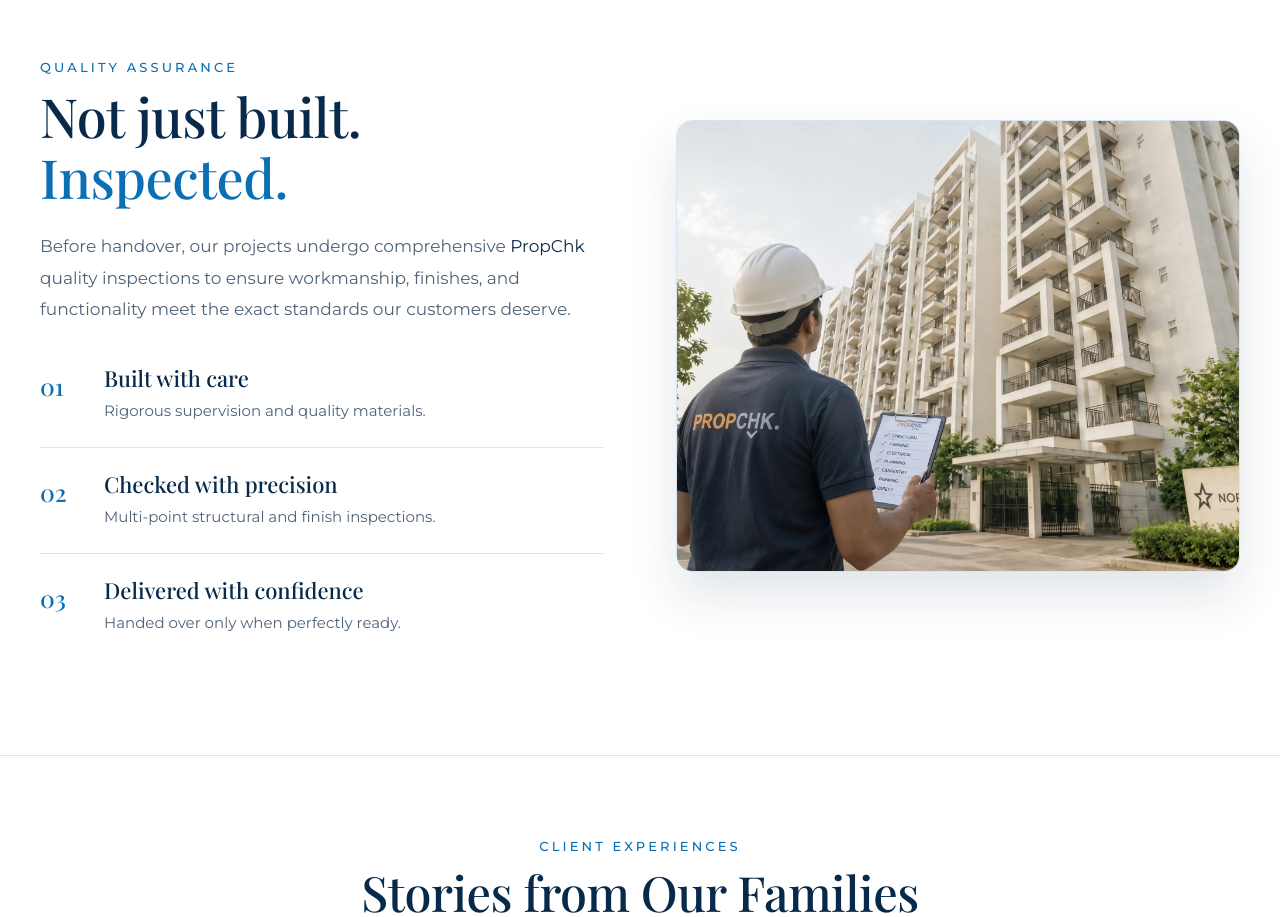
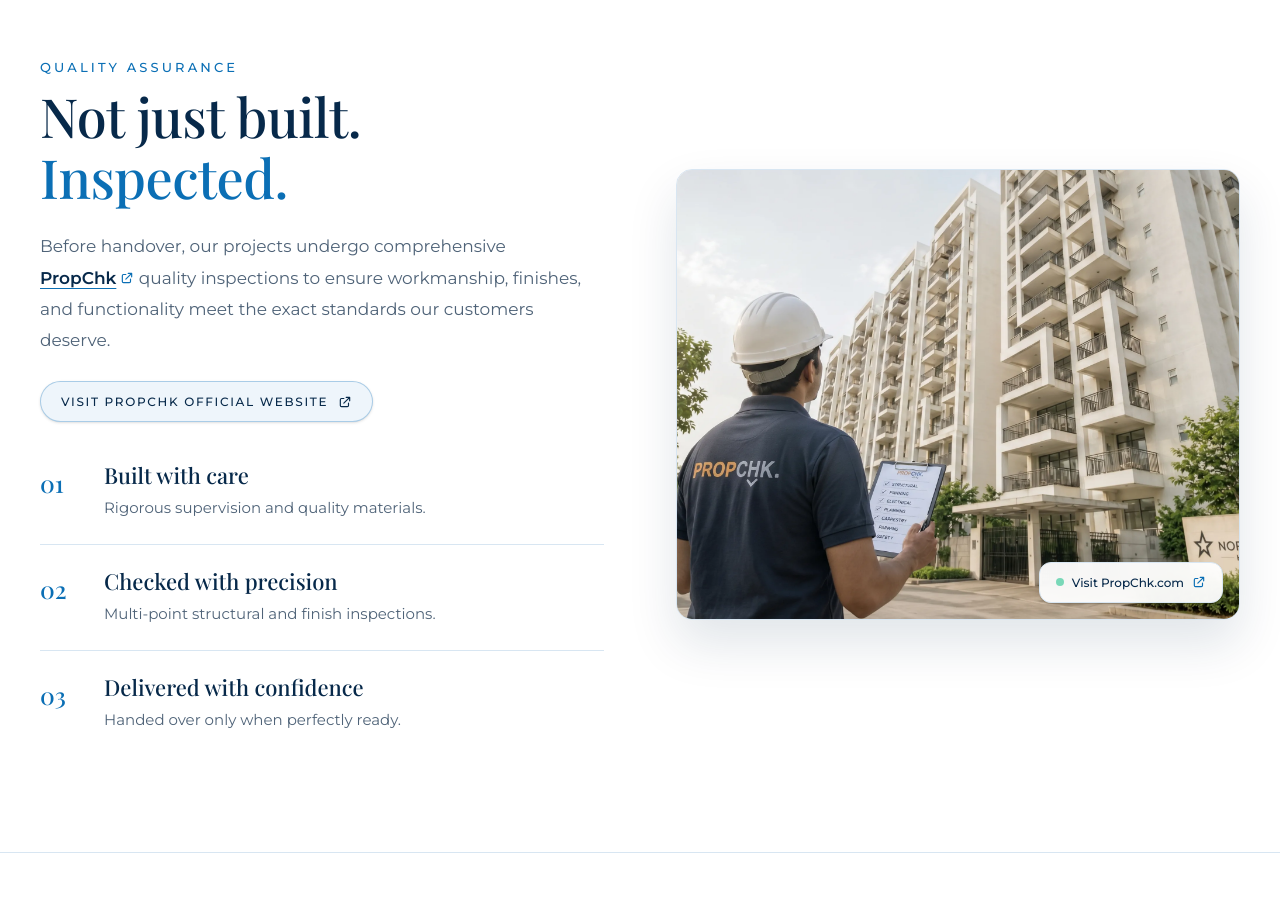
Before and after one commit to CandidateMaster2002/northstarhomes-website, a React (Vite) app: page / in a window 1280 px wide. Shown: the part 5000-5917 px from the top of the page. Built offline with nearby package versions, Linux system fonts and the light colour scheme; a web font is replaced by a local one.

Commit message:
feat(quality): add interactive external link to PropChk website in QA section

```diff
--- a/src/components/WhyNorthstar.jsx
+++ b/src/components/WhyNorthstar.jsx
@@ -38,9 +38,37 @@ export default function WhyNorthstar() {
             </ScrollReveal>
 
             <ScrollReveal delay={0.2}>
-              <p className="text-[16px] lg:text-[17px] leading-[1.85] font-body font-normal text-muted mb-10">
-                Before handover, our projects undergo comprehensive <strong className="text-ink font-normal">PropChk</strong> quality inspections to ensure workmanship, finishes, and functionality meet the exact standards our customers deserve.
+              <p className="text-[16px] lg:text-[17px] leading-[1.85] font-body font-normal text-muted mb-6">
+                Before handover, our projects undergo comprehensive{' '}
+                <a
+                  href="https://propchk.com"
+                  target="_blank"
+                  rel="noopener noreferrer"
+                  className="text-ink font-semibold underline decoration-accent underline-offset-4 hover:text-accent transition-colors inline-flex items-center gap-1"
+                  title="Visit PropChk Official Website"
+                >
+                  <span>PropChk</span>
+                  <svg className="w-3.5 h-3.5 text-accent" fill="none" stroke="currentColor" viewBox="0 0 24 24">
+                    <path strokeLinecap="round" strokeLinejoin="round" strokeWidth="2" d="M10 6H6a2 2 0 00-2 2v10a2 2 0 002 2h10a2 2 0 002-2v-4M14 4h6m0 0v6m0-6L10 14" />
+                  </svg>
+                </a>{' '}
+                quality inspections to ensure workmanship, finishes, and functionality meet the exact standards our customers deserve.
               </p>
+
+              {/* Direct Link to PropChk Website */}
+              <div className="mb-10">
+                <a
+                  href="https://propchk.com"
+                  target="_blank"
+                  rel="noopener noreferrer"
+                  className="inline-flex items-center gap-2.5 px-5 py-2.5 rounded-full border border-accent/30 bg-soft text-ink hover:bg-accent hover:text-white hover:border-accent text-[12px] font-nav font-medium tracking-[0.14em] uppercase transition-all duration-300 shadow-sm group"
+                >
+                  <span>Visit PropChk Official Website</span>
+                  <svg className="w-3.5 h-3.5 transition-transform duration-300 group-hover:translate-x-0.5 group-hover:-translate-y-0.5" fill="none" stroke="currentColor" viewBox="0 0 24 24">
+                    <path strokeLinecap="round" strokeLinejoin="round" strokeWidth="2" d="M10 6H6a2 2 0 00-2 2v10a2 2 0 002 2h10a2 2 0 002-2v-4M14 4h6m0 0v6m0-6L10 14" />
+                  </svg>
+                </a>
+              </div>
             </ScrollReveal>
 
             {/* Quality Checkpoints — Sequential 3-Step Numbered Scroll Reveal */}
@@ -118,16 +146,31 @@ export default function WhyNorthstar() {
             </div>
           </div>
 
-          {/* Right - Clean Architectural Image Frame */}
+          {/* Right - Clean Architectural Image Frame with direct link to PropChk */}
           <div className="flex-1 min-w-0 basis-[460px] w-full mt-6 lg:mt-0">
             <ScrollReveal delay={0.4}>
-              <div className="aspect-[5/4] rounded-2xl overflow-hidden shadow-[0_24px_50px_rgba(7,41,74,0.12)] border border-line bg-bg group">
+              <a
+                href="https://propchk.com"
+                target="_blank"
+                rel="noopener noreferrer"
+                title="Visit PropChk Official Website"
+                className="block aspect-[5/4] rounded-2xl overflow-hidden shadow-[0_24px_50px_rgba(7,41,74,0.12)] border border-line bg-bg group relative cursor-pointer"
+              >
                 <img
                   src={propchkImg}
                   alt="PropChk Quality Inspection"
                   className="w-full h-full object-cover transition-transform duration-700 lg:group-hover:scale-105"
                 />
-              </div>
+
+                {/* Floating PropChk badge */}
+                <div className="absolute bottom-4 right-4 z-10 px-4 py-2.5 rounded-xl bg-white/95 backdrop-blur-md border border-line shadow-lg flex items-center gap-2 text-[12px] font-nav font-medium text-ink transition-all duration-300 group-hover:bg-[#07294A] group-hover:text-white group-hover:border-[#07294A]">
+                  <span className="w-2 h-2 rounded-full bg-emerald-500 animate-pulse" />
+                  <span>Visit PropChk.com</span>
+                  <svg className="w-3.5 h-3.5 text-accent group-hover:text-white transition-colors" fill="none" stroke="currentColor" viewBox="0 0 24 24">
+                    <path strokeLinecap="round" strokeLinejoin="round" strokeWidth="2" d="M10 6H6a2 2 0 00-2 2v10a2 2 0 002 2h10a2 2 0 002-2v-4M14 4h6m0 0v6m0-6L10 14" />
+                  </svg>
+                </div>
+              </a>
             </ScrollReveal>
           </div>
 
```
